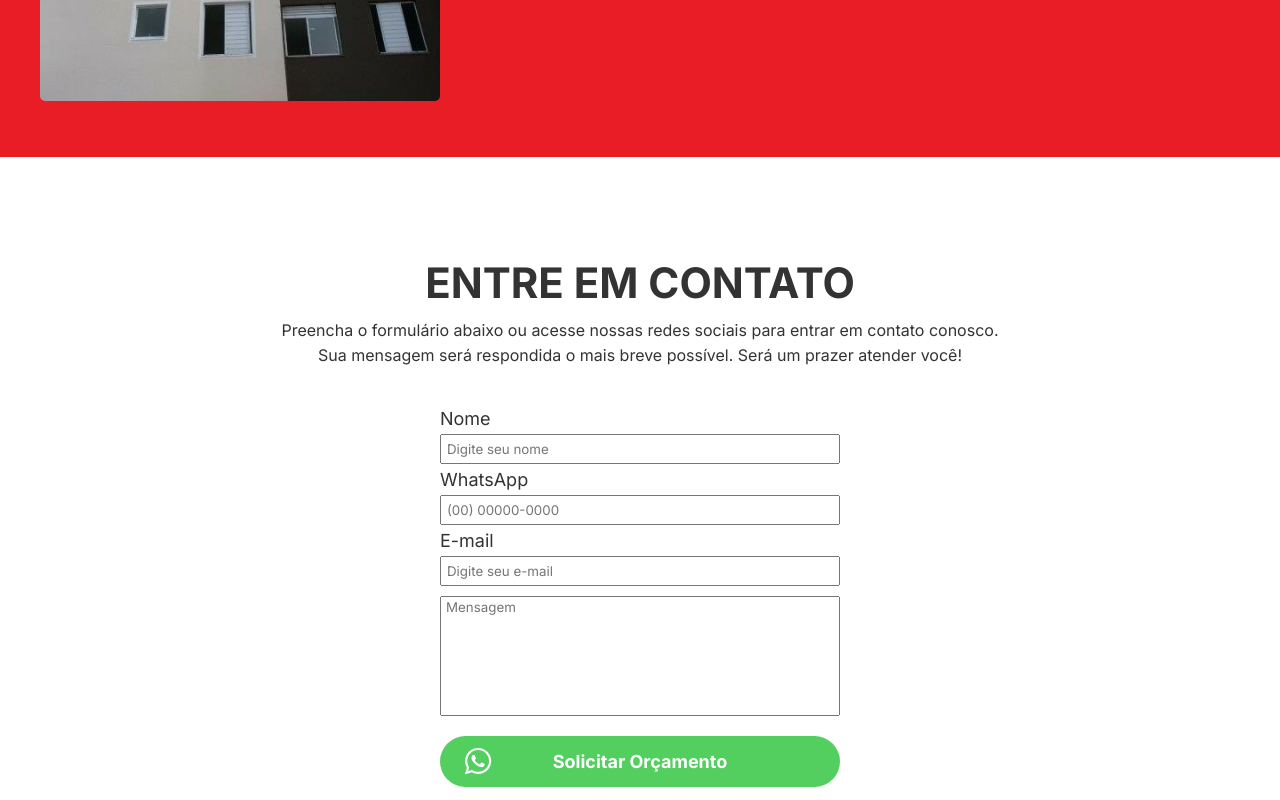
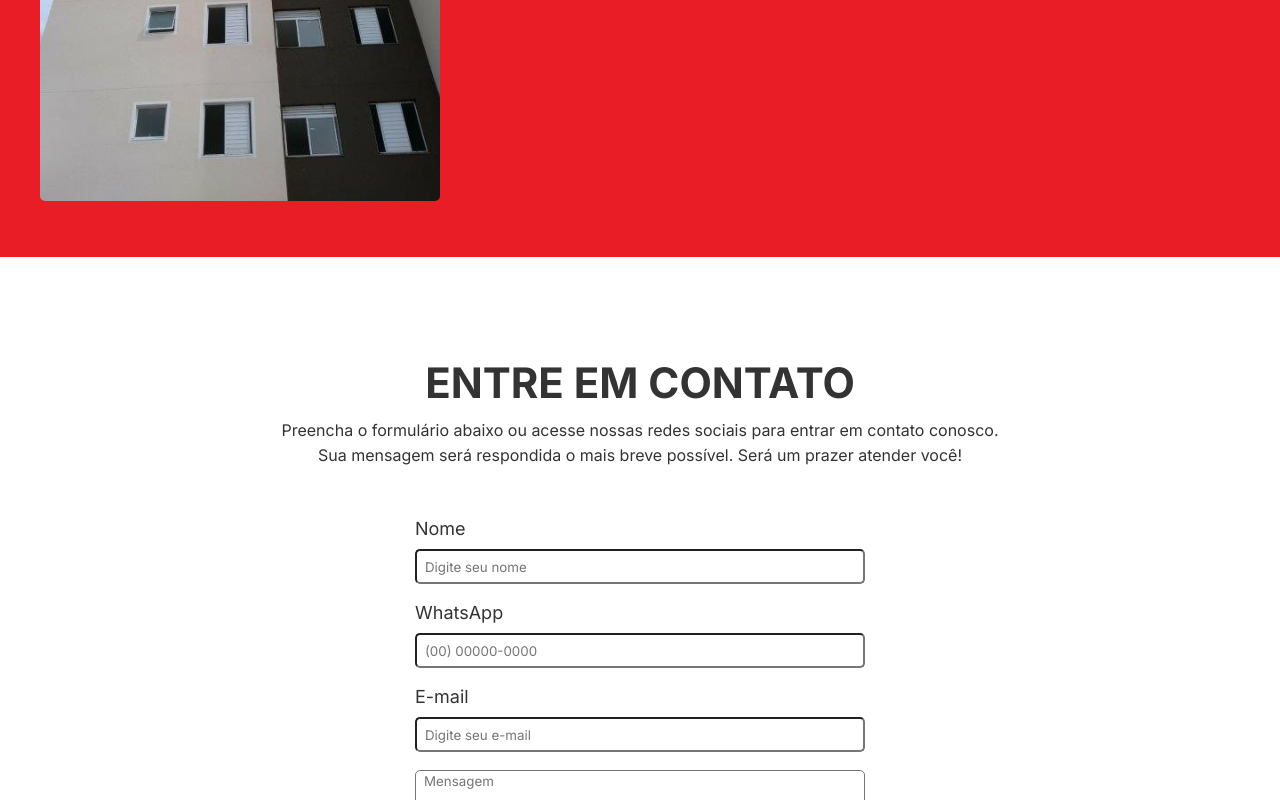
Before and after one commit to natashalimeres/ramires-pinturas, a plain HTML site: page index.html in a window 1280 px wide. Shown: the part 2000-2800 px from the top of the page. Drawn offline with Linux system fonts and the light colour scheme.

Commit message:
Committing Changes

```diff
--- a/styles.css
+++ b/styles.css
@@ -3,7 +3,6 @@
   padding: 0;
   box-sizing: border-box;
   font-family: "Inter", "sans-serif";
-    --font-header: 24px;
 }
 
 body {
@@ -19,10 +18,10 @@
 }
 
 .header-box {
-    background-image: url(https://fibersals.com.br/wp-content/uploads/2021/06/pintura-predial-6.jpg);
+  background-image: url("./assets/images/banner_principal.jpg");
   background-position: center;
   background-size: cover;
-    filter: brightness(35%);
+  filter: brightness(50%);
   position: absolute;
   inset: 0;
   z-index: -9999;
@@ -43,13 +42,18 @@
   display: flex;
   align-items: center;
   justify-content: space-between;
-    padding: 25px;
+  padding: 15px 50px 15px;
+  background: linear-gradient(
+    0deg,
+    rgba(255, 255, 255, 0) 0%,
+    rgba(51, 51, 51, 1) 100%
+  );
 }
 
 nav h1 {
   color: #ffff;
   font-weight: normal;
-    font-size: var(--font-header);
+  font-size: 24px;
 }
 
 nav ul {
@@ -57,7 +61,7 @@
   align-items: center;
   color: #fff;
   gap: 12px;
-    font-size: var(--font-header);
+  font-size: 24px;
   list-style: none;
   cursor: pointer;
 }
@@ -69,6 +73,10 @@
 
 nav li:last-child {
   border-right: none;
+}
+
+nav li:hover {
+  color: #fdf001;
 }
 
 .header-container {
@@ -93,7 +101,7 @@
 }
 
 .contact-button:hover {
-    letter-spacing: 0.5px;
+  letter-spacing: 0.9px;
 }
 
 .roller-section {
@@ -127,11 +135,11 @@
   margin-inline: auto;
   background: linear-gradient(
     90deg,
-      rgba(180,180,180,0.5970763305322129) 0%,
-      rgba(134,134,134,1) 15%,
-      rgba(25,25,25,1) 50%,
-      rgba(134,134,134,1) 85%,
-      rgba(180,180,180,1) 100%
+    rgba(180, 180, 180, 0.5970763305322129) 0%,
+    rgba(134, 134, 134, 1) 15%,
+    rgba(25, 25, 25, 1) 50%,
+    rgba(134, 134, 134, 1) 85%,
+    rgba(180, 180, 180, 1) 100%
   );
 }
 
@@ -140,7 +148,6 @@
   justify-content: center;
   align-items: center;
   padding: 150px 0px 150px;
-    padding: 100px 0px 100px;
   animation: fadeInLeft 0.7s 1s backwards;
 }
 
@@ -205,10 +212,10 @@
 .picture1-overlay {
   position: absolute;
   inset: 0;
-    width: 100%
+  width: 100%;
   height: 100%;
-    background: rgba(0,0,0,0.6);
-    color: #FFFF;
+  background: rgba(0, 0, 0, 0.6);
+  color: #ffff;
   display: flex;
   justify-content: center;
   flex-direction: column;
@@ -265,12 +272,13 @@
   display: flex;
   flex-direction: column;
   justify-content: center;
-    gap: 5px;
+  gap: 8px;
 }
 
 form label {
-    color: #333333;;
+  color: #333333;
   font-size: 18px;
+  padding: 10px 0px 2px 0px;
 }
 
 form input,
@@ -278,36 +286,27 @@
   outline: none;
 }
 
-  form input[type="text"] {
-    padding-left: 5px;
-    width: 400px;
-    height: 30px;
-  }
-
-  form input[type="tel"] {
-    padding-left: 5px;
-    width: 400px;
-    height: 30px;
-  }
-
-  form input[type="email"] {
-    padding-left: 5px;
-    width: 400px;
-    height: 30px;
+form input[type="text"],
+[type="tel"],
+[type="email"] {
+  padding-left: 8px;
+  width: 450px;
+  height: 35px;
+  border-radius: 5px;
 }
 
 form textarea {
-    padding-left: 5px;
-    margin-top: 5px;
-    width: 400px;
+  padding-left: 8px;
+  margin-top: 10px;
+  width: 450px;
   height: 120px;
   line-height: 20px;
-    max-width: 400px;
   resize: none;
+  border-radius: 5px;
 }
 
 form input[type="submit"] {
-    width: 400px;
+  width: 450px;
   border: none;
   border-radius: 30px;
   background-color: #53cf60;
@@ -321,12 +320,12 @@
 }
 
 form input[type="submit"]:hover {
-    letter-spacing: 0.5px;
+  letter-spacing: 0.9px;
 }
 
 .whatsapp-submit-icon {
   position: relative;
-    bottom: 46px;
+  bottom: 48px;
   left: 25px;
   color: #ffff;
   font-size: 30px;
@@ -338,11 +337,11 @@
   margin-inline: auto;
   background: linear-gradient(
     90deg,
-      rgba(180,180,180,0.5970763305322129) 0%,
-      rgba(134,134,134,1) 15%,
-      rgba(25,25,25,1) 50%,
-      rgba(134,134,134,1) 85%,
-      rgba(180,180,180,1) 100%
+    rgba(180, 180, 180, 0.5970763305322129) 0%,
+    rgba(134, 134, 134, 1) 15%,
+    rgba(25, 25, 25, 1) 50%,
+    rgba(134, 134, 134, 1) 85%,
+    rgba(180, 180, 180, 1) 100%
   );
 }
 
@@ -440,7 +439,7 @@
 
 .social-fields-icons {
   display: flex;
-    gap: 20px;
+  gap: 25px;
   font-size: 32px;
   cursor: pointer;
 }
@@ -448,7 +447,6 @@
 .instagram-icon {
   color: #bc3c94;
 }
-
 
 .whatsapp-icon {
   color: #53cf60;
```
Also changed, not shown: assets/images/header_banner.jpg (deleted), 1 other file. Lines whose indentation alone changed are shown as unchanged.
